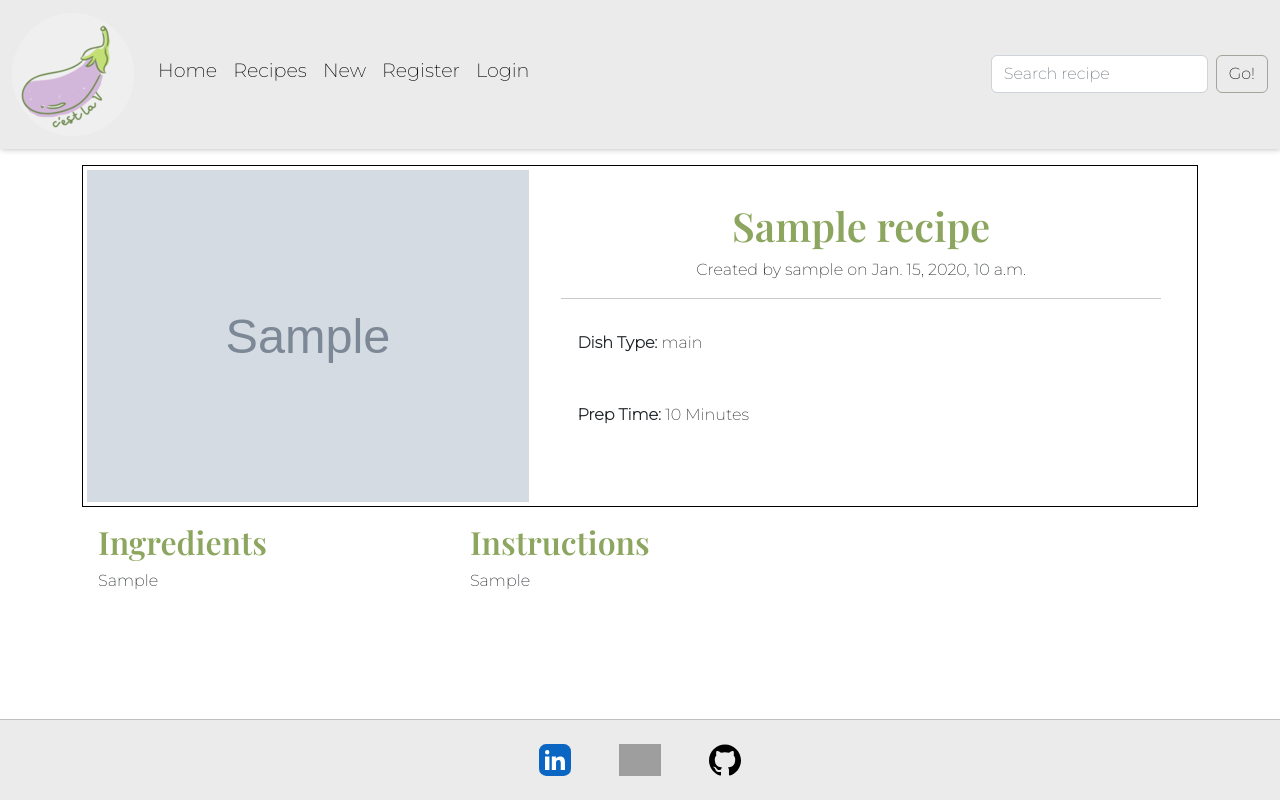
After one commit to Ila-bura/C-est-la-V, a Django app: page /recipes/1/ in a window 1280 px wide. The commit adds this page. Run offline with Django 3.2, Linux system fonts and the light colour scheme; tables that the repository leaves empty hold one stand-in row (values such as "Sample post"); grey boxes marked "Sample" are stand-in pictures; parts of the project's set-up code (start-up, migrations or seed data) failed here and were passed over; some libraries are stand-ins or nearby versions; grey boxes are pictures that could not be loaded.

Commit message:
Add template for recipe details

```diff
--- a/recipes/apps.py
+++ b/recipes/apps.py
@@ -2,5 +2,5 @@ from django.apps import AppConfig
 
 
 class RecipesConfig(AppConfig):
-    default_auto_field = 'django.db.models.BigAutoField'
-    name = 'recipes'
+    default_auto_field = "django.db.models.BigAutoField"
+    name = "recipes"
--- a/recipes/forms.py
+++ b/recipes/forms.py
@@ -5,6 +5,7 @@ from .models import Recipe
 
 class RecipeForm(forms.ModelForm):
     """Form to create a recipe"""
+
     class Meta:
         model = Recipe
         fields = [
@@ -15,7 +16,7 @@ class RecipeForm(forms.ModelForm):
             "image",
             "image_alt",
             "dish_type",
-            "prep_time"
+            "prep_time",
         ]
         ingredients = forms.CharField(widget=RichTextWidget())
         method = forms.CharField(widget=RichTextWidget())
--- /dev/null
+++ b/recipes/templates/recipes/recipe_detail.html
@@ -0,0 +1,43 @@
+{% extends "base.html" %} {% block title %}Detail {{recipe.title}}
+{%endblock%}{%block content %}
+
+<div class="container">
+  <div class="recipe-info mt-3 p-1">
+    <div class="recipe-img">
+      <img
+        src="{{ recipe.image.url }}"
+        alt="{{ recipe.image_alt }}"
+        class="recipe-pic"
+      />
+    </div>
+    <div class="recipe-detail">
+      <h1 class="text-center">{{ recipe.title }}</h1>
+      <p class="text-center">
+        Created by {{recipe.user}} on {{recipe.posted_date}}
+      </p>
+      <hr />
+      <p class="p-3"><strong>Dish Type: </strong> {{ recipe.dish_type }}</p>
+      <p class="p-3">
+        <strong>Prep Time: </strong> {{ recipe.prep_time|title }}
+      </p>
+
+      {% if request.user == recipe.user %}
+      <div class="text-center">
+        <a href="" class="btn form-btn w-25">Edit</a>
+        <a href="" class="btn form-btn w-25">Delete</a>
+      </div>
+      {% endif %}
+    </div>
+  </div>
+  <div class="recipe-container">
+    <div class="ingredients p-3">
+      <h2>Ingredients</h2>
+      <p>{{ recipe.ingredients|safe }}</p>
+    </div>
+    <div class="instructions p-3">
+      <h2>Instructions</h2>
+      <p>{{ recipe.method|safe }}</p>
+    </div>
+  </div>
+</div>
+{% endblock %}
--- a/recipes/templates/recipes/recipes.html
+++ b/recipes/templates/recipes/recipes.html
@@ -3,7 +3,10 @@
 <h1 class="text-center p-2 d-block">Newest Recipes</h1>
 <div class="container d-flex flex-row flex-wrap justify-content-center">
   {% for recipe in recipes %}
-  <a href="" class="recipes" aria-label="Click to view {{recipe.title}}"
+  <a
+    href="{% url 'recipe_detail' recipe.id %}"
+    class="recipes"
+    aria-label="Click to view {{recipe.title}}"
     ><div class="card m-3" style="width: 18rem">
       <img
         src="{{recipe.image.url}}"
--- a/recipes/urls.py
+++ b/recipes/urls.py
@@ -1,8 +1,9 @@
 from django.urls import path
-from .views import AddRecipe, Recipes
+from .views import (AddRecipe, Recipes, RecipeDetail)
 
 
 urlpatterns = [
-    path("", AddRecipe.as_view(), name="add_recipe"),
-    path("recipes/", Recipes.as_view(), name="recipes"),
+    path("add/", AddRecipe.as_view(), name="add_recipe"),
+    path("", Recipes.as_view(), name="recipes"),
+    path("<slug:pk>/", RecipeDetail.as_view(), name="recipe_detail"),
 ]
--- a/recipes/views.py
+++ b/recipes/views.py
@@ -1,4 +1,4 @@
-from django.views.generic import CreateView, ListView
+from django.views.generic import (CreateView, ListView, DetailView)
 
 from django.contrib.auth.mixins import LoginRequiredMixin
 
@@ -7,14 +7,24 @@ from .forms import RecipeForm
 
 
 class Recipes(ListView):
-    """View all the recipes"""
+    """Display all the recipes"""
+
     template_name = "recipes/recipes.html"
     model = Recipe
     context_object_name = "recipes"
 
 
+class RecipeDetail(DetailView):
+    """View one single recipe"""
+
+    template_name = "recipes/recipe_detail.html"
+    model = Recipe
+    context_object_name = "recipe"
+
+
 class AddRecipe(LoginRequiredMixin, CreateView):
     """Check if user is logged in"""
+
     """Add recipe view"""
 
     template_name = "recipes/add_recipe.html"
--- a/static/css/base.css
+++ b/static/css/base.css
@@ -140,3 +140,61 @@ footer {
 .card-title {
     color: var(--pink);
 }
+
+.recipe-info {
+    display: flex;
+    flex-direction: column;
+    justify-content: center;
+}
+
+.recipe-container {
+    display: flex;
+    flex-direction: column;
+}
+
+.ingredients,
+.method,
+.recipe-detail {
+    width: 100%;
+}
+
+.recipe-img {
+    display: flex;
+    justify-content: center;
+    align-items: center;
+}
+
+.recipe-pic {
+    width: 100%;
+    height: auto;
+}
+
+@media screen and (min-width: 62.5em) {
+
+    .recipe-info {
+        flex-direction: row;
+        border: 1px solid var(--black);
+    }
+
+    .recipe-img {
+        width: 40%;
+        margin: 0, auto;
+    }
+
+    .recipe-detail {
+        width: 60%;
+        padding: 2rem;
+    }
+
+    .recipe-container {
+        flex-direction: row;
+    }
+
+    .ingredients {
+        width: 33.33%;
+    }
+
+    .method {
+        width: 66.66%;
+    }
+}
--- a/templates/base.html
+++ b/templates/base.html
@@ -44,7 +44,7 @@
     ></script>
     {% endblock %}
 
-    <title>C'est la V - {% block title %}{% endblock %}</title>
+    <title>C'est la V -{% block title %}{% endblock %}</title>
   </head>
   <body>
     {% include 'includes/header.html' %}
```
Also changed, not shown: recipes/models.py (+19 -14 lines), recipes/migrations/0001_initial.py.
